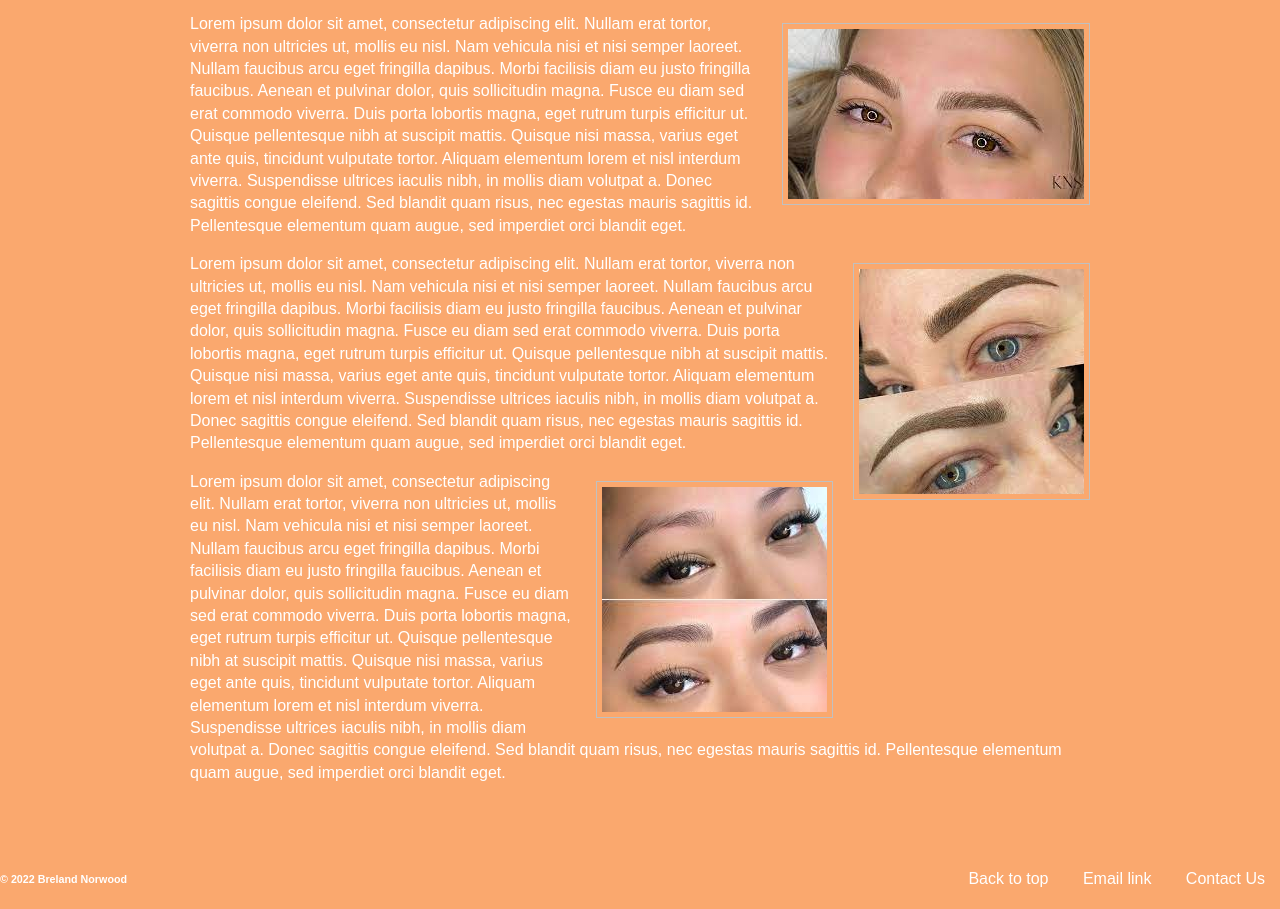
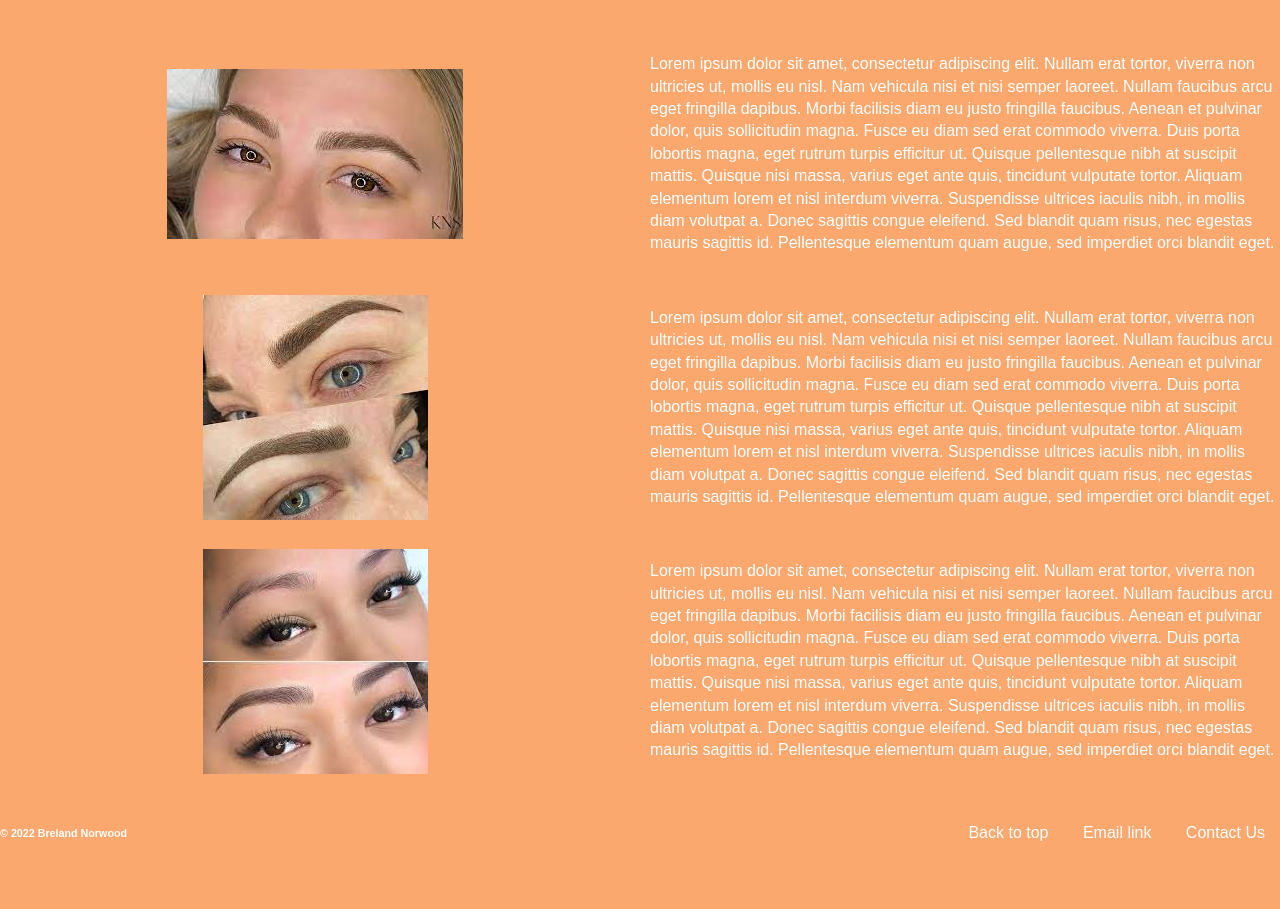
Before and after one commit to snake0517/brows, a website built with webpack: page brows/brows.html in a window 1280 px wide. Shown: the part 229-1138 px from the top of the page. After the commit the page ends 1117 px from the top, so only its background shows below. Built offline with nearby package versions, Linux system fonts and the light colour scheme.

Commit message:
added some css

```diff
--- a/brows/brows.html
+++ b/brows/brows.html
@@ -49,7 +49,9 @@
     <h2 class="primary-heading">Brows </h2>
 
     <p>On this page we would feature your brow work and list prices and whatnot</p>
-    <img src="img/bl1.jpeg" alt="picture of brows" class="img-right">
+    </section>
+    <section class="content">
+    <img src="img/bl1.jpeg" alt="picture of brows" >
     <p>Lorem ipsum dolor sit amet, consectetur adipiscing elit. Nullam erat tortor, viverra non ultricies ut, mollis eu
       nisl. Nam vehicula nisi et nisi semper laoreet. Nullam faucibus arcu eget fringilla dapibus. Morbi facilisis diam
       eu justo fringilla faucibus. Aenean et pulvinar dolor, quis sollicitudin magna. Fusce eu diam sed erat commodo
@@ -58,7 +60,7 @@
       viverra. Suspendisse ultrices iaculis nibh, in mollis diam volutpat a. Donec sagittis congue eleifend. Sed blandit
       quam risus, nec egestas mauris sagittis id. Pellentesque elementum quam augue, sed imperdiet orci blandit eget.
     </p>
-    <img src="img/bl2.jpeg" alt="picture of brows" class="img-right">
+    <img src="img/bl2.jpeg" alt="picture of brows" >
     <p>Lorem ipsum dolor sit amet, consectetur adipiscing elit. Nullam erat tortor, viverra non ultricies ut, mollis eu
       nisl. Nam vehicula nisi et nisi semper laoreet. Nullam faucibus arcu eget fringilla dapibus. Morbi facilisis diam
       eu justo fringilla faucibus. Aenean et pulvinar dolor, quis sollicitudin magna. Fusce eu diam sed erat commodo
@@ -67,7 +69,7 @@
       viverra. Suspendisse ultrices iaculis nibh, in mollis diam volutpat a. Donec sagittis congue eleifend. Sed blandit
       quam risus, nec egestas mauris sagittis id. Pellentesque elementum quam augue, sed imperdiet orci blandit eget.
     </p>
-    <img src="img/bl3.jpeg" alt="picture of brows" class="img-right">
+    <img src="img/bl3.jpeg" alt="picture of brows" >
     <p>Lorem ipsum dolor sit amet, consectetur adipiscing elit. Nullam erat tortor, viverra non ultricies ut, mollis eu
       nisl. Nam vehicula nisi et nisi semper laoreet. Nullam faucibus arcu eget fringilla dapibus. Morbi facilisis diam
       eu justo fringilla faucibus. Aenean et pulvinar dolor, quis sollicitudin magna. Fusce eu diam sed erat commodo
--- a/brows/css/style.css
+++ b/brows/css/style.css
@@ -119,6 +119,7 @@ html {
   width: 80vw;
   margin: 40px auto;
   max-width: 900px;
+
 }
 
 .img-right {
@@ -141,11 +142,17 @@ html {
   border: 1px solid #c0c0c0;
   padding: 5px;
 }
-
+.content{
+  display: grid;
+  grid-template-columns: repeat(2,1fr);
+  gap: 20px;
+}
 
 img {
   max-width: 100%;
   height: auto;
+  display: block;
+  margin: auto;
 }
 
 body {
```
Also changed, not shown: brows/about.html (+3 -1 lines), brows/massage.html (+5 -3 lines).
